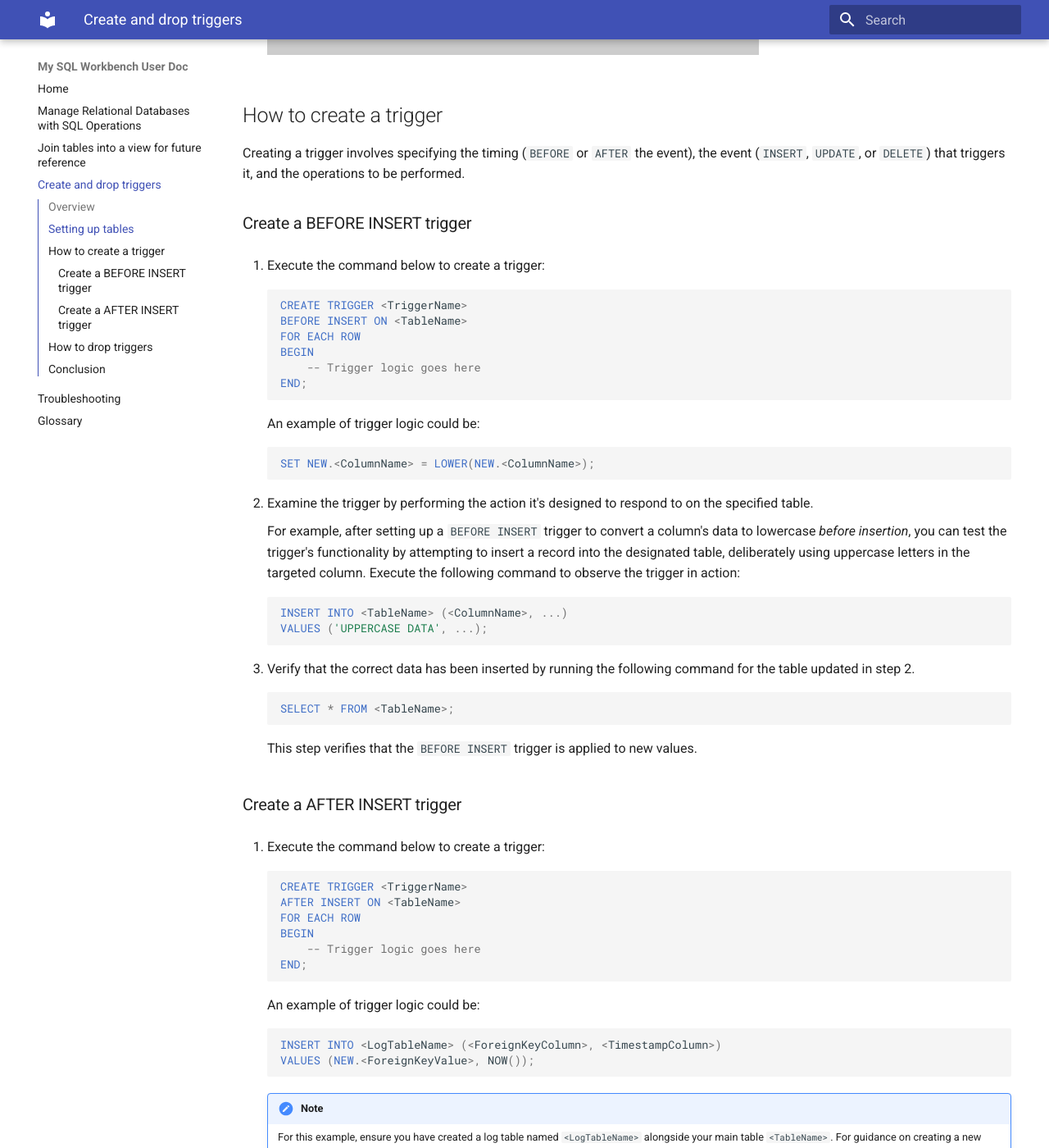
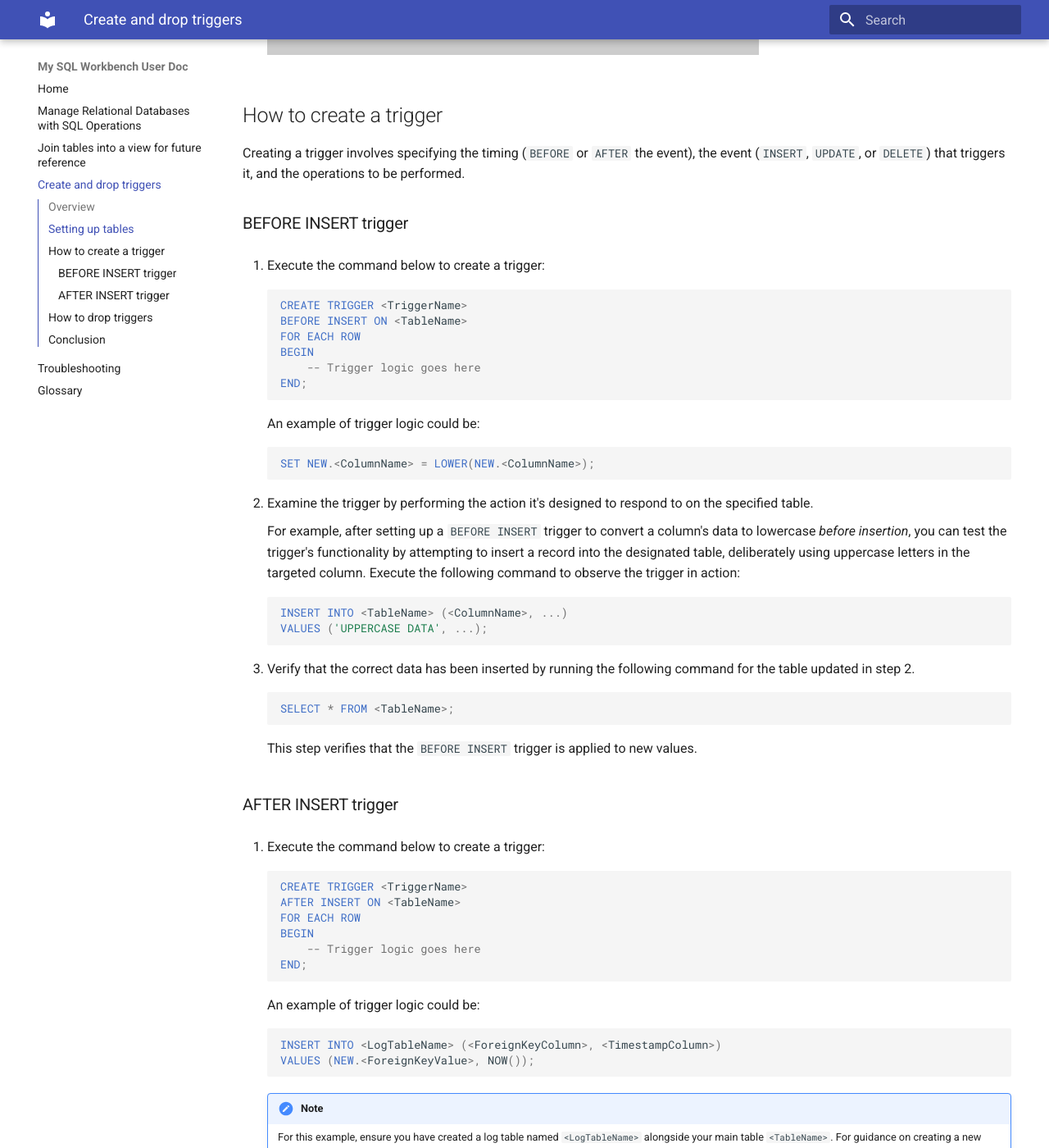
Before and after one commit to izcheung/mySQLWorkBenchUserDoc, an MkDocs documentation site: the page built from docs/task3.md, in a window 1280 px wide and 1400 px high, scrolled down 1048 px. Shown: the whole window at 82% size. Built offline with MkDocs 1.6.1 and Material for MkDocs 9.7.7, drawn with Linux system fonts in a browser that asks for light colours.

Commit message:
update heading in task 3

````diff
--- a/docs/task3.md
+++ b/docs/task3.md
@@ -22,7 +22,7 @@ Before you create a trigger, it's important to set up your tables properly.
 ## How to create a trigger
 Creating a trigger involves specifying the timing (`BEFORE` or `AFTER` the event), the event (`INSERT`, `UPDATE`, or `DELETE`) that triggers it, and the operations to be performed.
 
-### Create a BEFORE INSERT trigger
+### BEFORE INSERT trigger
 1. Execute the command below to create a trigger:
     ``` sql
     CREATE TRIGGER <TriggerName>
@@ -53,7 +53,7 @@ Creating a trigger involves specifying the timing (`BEFORE` or `AFTER` the event
 
     This step verifies that the `BEFORE INSERT` trigger is applied to new values.
 
-### Create a AFTER INSERT trigger
+### AFTER INSERT trigger
 1. Execute the command below to create a trigger:
     ``` sql
     CREATE TRIGGER <TriggerName>
````
